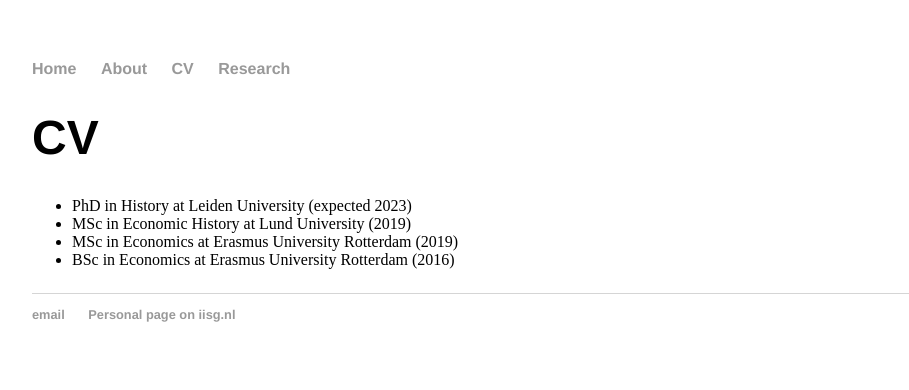
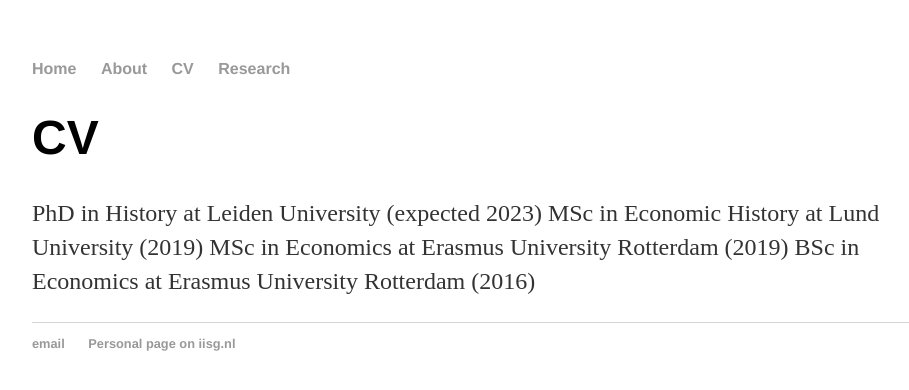
Before and after one commit to kok-joris/kok-joris.github.io, a Jekyll site: the page built from cv/index.html, in a window 1280 px wide. Shown: the top 390 px of the page, without its empty margins (160-1069 px from the left). Built offline with Jekyll 4.4.1, drawn with Linux system fonts in a browser that asks for light colours; Markdown is read by kramdown in place of the engine named in the settings.

Commit message:
Update index.html
Got rid of the unordered list

```diff
--- a/cv/index.html
+++ b/cv/index.html
@@ -5,13 +5,9 @@
 <div class="blurb">
 	<h1>CV</h1>
 	<p>
-
-        <ul>
-		<li>PhD in History at Leiden University (expected 2023)</li>
-      		<li>MSc in Economic History at Lund University (2019)</li>
-     		<li>MSc in Economics at Erasmus University Rotterdam (2019)</li>
-      		<li>BSc in Economics at Erasmus University Rotterdam (2016)</li>
-        </ul>
-
-  </p>
+		PhD in History at Leiden University (expected 2023)
+      		MSc in Economic History at Lund University (2019)
+     		MSc in Economics at Erasmus University Rotterdam (2019)
+      		BSc in Economics at Erasmus University Rotterdam (2016)
+  	</p>
 </div><!-- /.blurb -->
```
